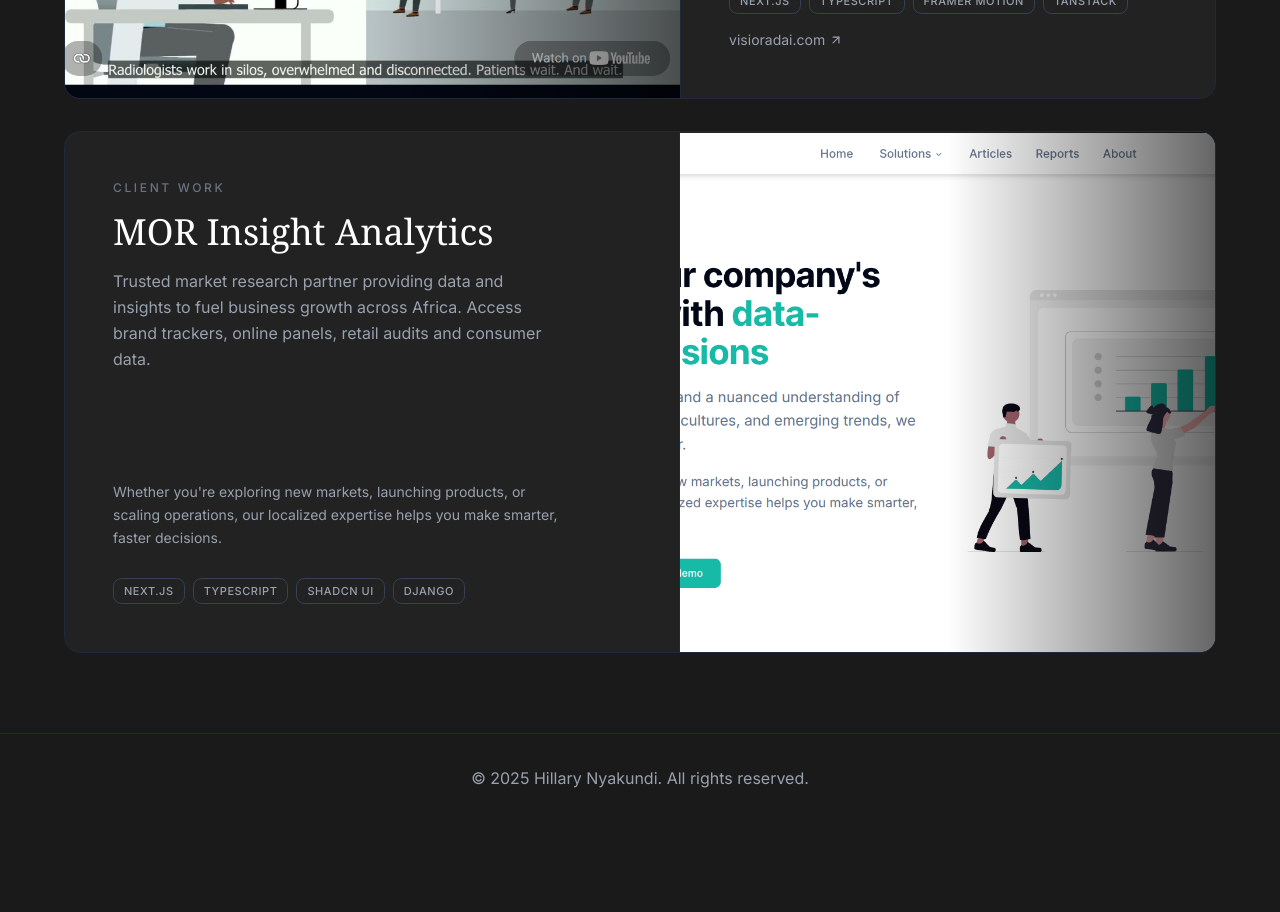
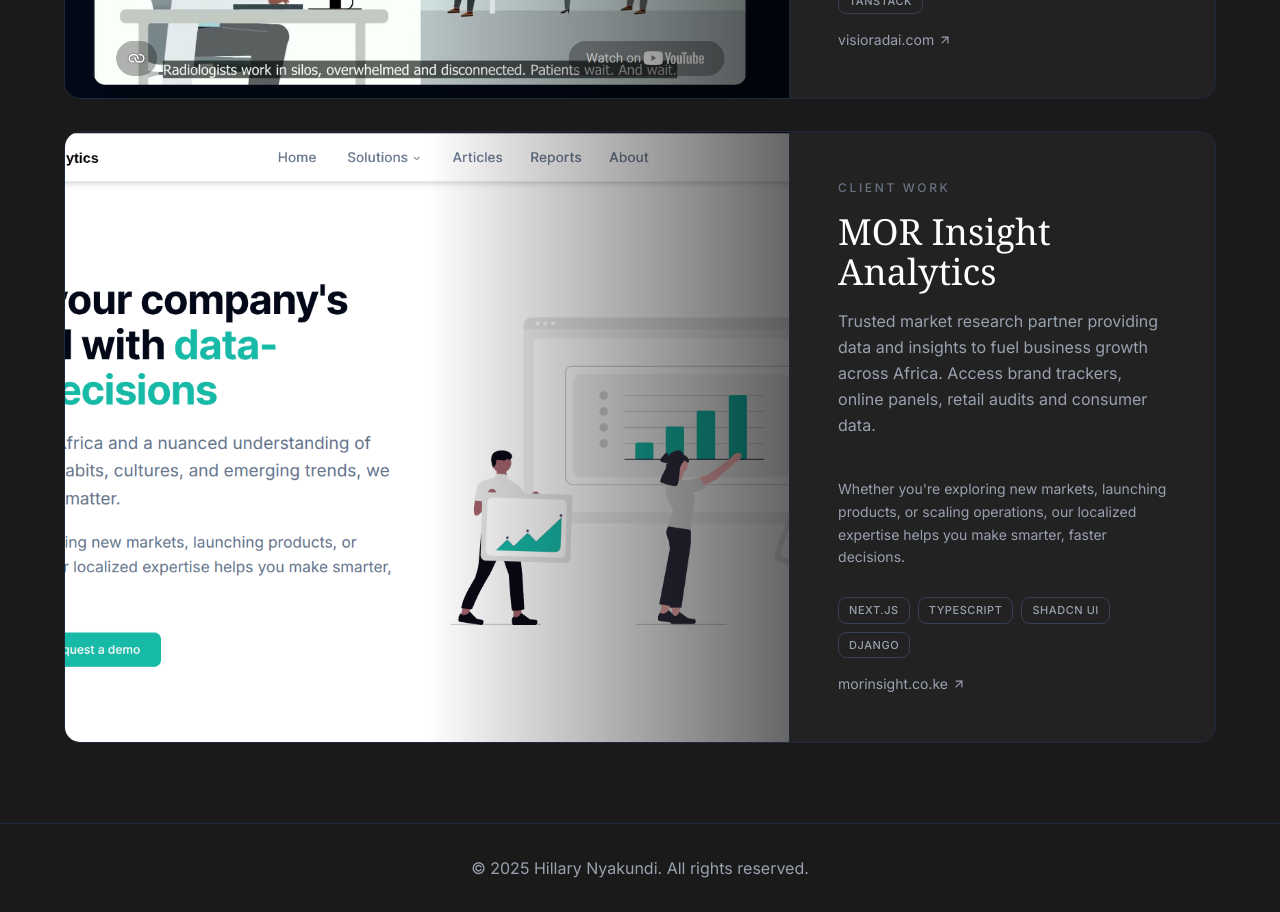
Before and after one commit to HillaryNyakundi/my-profile, a Next.js app: page /work in a window 1280 px wide. Shown: the part 840-1752 px from the top of the page. Before the commit the page ends 1662 px from the top, so only its background shows below. Built offline with nearby package versions, Linux system fonts and the light colour scheme; no server answers.

Commit message:
fix: make project image zoom on hover; pin images left
- Scale a motion.div wrapper instead of motion.create(Image) so framer
  can drive the transform (next/image doesn't forward the ref)
- Images always render on the left (remove alternating layout)
- Widen image column ratio to 1.7fr:1fr

```diff
--- a/components/Work.tsx
+++ b/components/Work.tsx
@@ -6,10 +6,7 @@
 import { motion, useReducedMotion } from "framer-motion";
 import { ArrowUpRight } from "lucide-react";
 import { projects } from "@/lib/data";
-import { cn } from "@/lib/utils";
 import type { WorkProject } from "@/types";
-
-const MotionImage = motion.create(Image);
 
 function ProjectImage({ project }: { project: WorkProject }) {
   const [errored, setErrored] = useState(false);
@@ -27,21 +24,21 @@
       <div className="absolute inset-0 bg-gradient-to-br from-[#2a2a2a] via-[#222] to-[#1a1a1a]" />
 
       {showImage ? (
-        <MotionImage
+        <motion.div
+          className="absolute inset-0"
+          initial={false}
+          animate={{ scale: hovered && !reduceMotion ? 1.08 : 1 }}
+          transition={{ duration: 0.8, ease: [0.22, 1, 0.36, 1] }}
+        >
+          <Image
             src={project.image as string}
             alt={`${project.title} preview`}
             fill
             sizes="(min-width: 1024px) 55vw, 100vw"
             className="object-cover"
             onError={() => setErrored(true)}
-          initial={false}
-          animate={{
-            scale: hovered && !reduceMotion ? 1.08 : 1,
-          }}
-          transition={{
-            scale: { duration: 0.8, ease: [0.22, 1, 0.36, 1] },
-          }}
           />
+        </motion.div>
       ) : (
         <div className="absolute inset-0 flex items-center justify-center">
           <span className="font-serif text-4xl text-white/10 sm:text-5xl">
@@ -56,31 +53,22 @@
   );
 }
 
-function ProjectRow({ project, index }: { project: WorkProject; index: number }) {
-  const imageFirst = index % 2 === 0;
-
+function ProjectRow({ project }: { project: WorkProject }) {
   return (
     <motion.article
       initial={{ opacity: 0, y: 28 }}
       whileInView={{ opacity: 1, y: 0 }}
       viewport={{ once: true, margin: "-80px" }}
       transition={{ duration: 0.6, ease: [0.22, 1, 0.36, 1] }}
-      className="group grid overflow-hidden rounded-2xl border border-gray-800 bg-[#222] transition-colors hover:border-gray-700 lg:grid-cols-[1.15fr_1fr]"
+      className="group grid overflow-hidden rounded-2xl border border-gray-800 bg-[#222] transition-colors hover:border-gray-700 lg:grid-cols-[1.7fr_1fr]"
     >
-      {/* Image cell */}
-      <div className={cn("relative", imageFirst ? "lg:order-1" : "lg:order-2")}>
+      {/* Image cell — always on the left */}
+      <div className="relative">
         <ProjectImage project={project} />
       </div>
 
       {/* Content cell */}
-      <div
-        className={cn(
-          "flex flex-col justify-between gap-10 p-7 sm:p-10 lg:p-12",
-          imageFirst
-            ? "lg:order-2 lg:border-l lg:border-gray-800"
-            : "lg:order-1 lg:border-r lg:border-gray-800"
-        )}
-      >
+      <div className="flex flex-col justify-between gap-10 p-7 sm:p-10 lg:border-l lg:border-gray-800 lg:p-12">
         <div>
           <p className="text-xs font-medium uppercase tracking-[0.22em] text-gray-500">
             {project.label}
@@ -155,8 +143,8 @@
         </motion.div>
 
         <div className="space-y-6 sm:space-y-8">
-          {projects.map((project, index) => (
-            <ProjectRow key={project.id} project={project} index={index} />
+          {projects.map((project) => (
+            <ProjectRow key={project.id} project={project} />
           ))}
         </div>
       </div>
--- a/components/Workflow.tsx
+++ b/components/Workflow.tsx
@@ -65,8 +65,8 @@
     <section id="workflow" className="py-12 sm:py-16 md:py-20 px-4 bg-[#1a1a1a]">
       <div className="max-w-6xl mx-auto">
         <div className="text-center mb-8 sm:mb-12">
-          <h2 className="text-2xl sm:text-3xl md:text-4xl font-bold mb-3 sm:mb-4">
-            My Workflow
+          <h2 className="text-xl sm:text-2xl md:text-3xl font-bold mb-3 sm:mb-4">
+            My approach that conceives software solutions.
           </h2>
           <p className="text-gray-400 mt-3 sm:mt-4 text-sm sm:text-base max-w-2xl mx-auto">
             A simple, repeatable process for turning an idea into something real and keeping it working once it&apos;s live.
--- a/lib/data.ts
+++ b/lib/data.ts
@@ -179,8 +179,8 @@
       "Whether you're exploring new markets, launching products, or scaling operations, our localized expertise helps you make smarter, faster decisions.",
     technologies: ["Next.js", "TypeScript", "Shadcn UI", "Django"],
     image: "/work/morinsight.png",
-    url: undefined,
-    urlLabel: undefined,
+    url: "https://morinsight.co.ke",
+    urlLabel: "morinsight.co.ke",
   },
 ];
 
```
Lines whose indentation alone changed are shown as unchanged.
